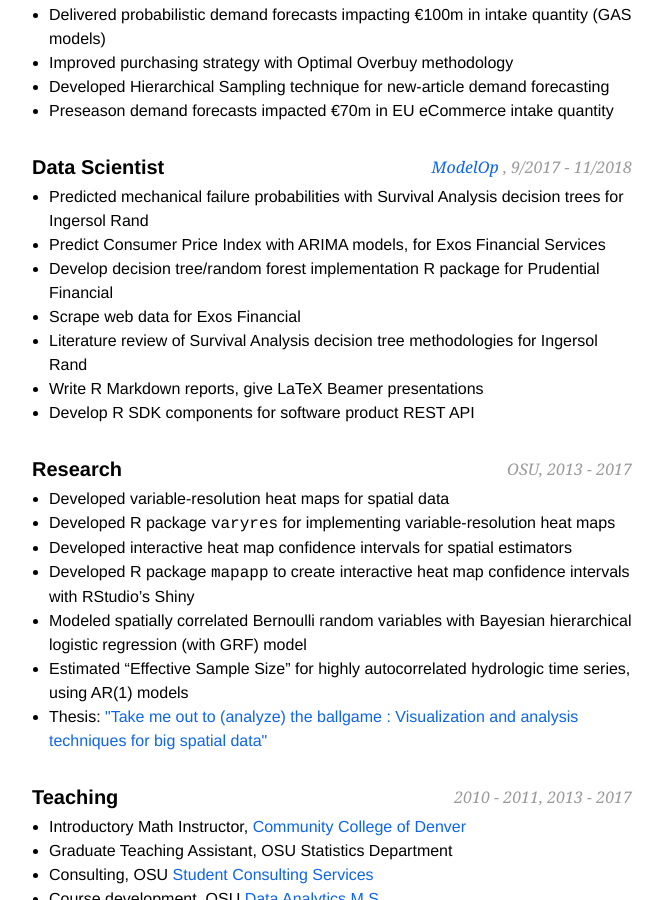
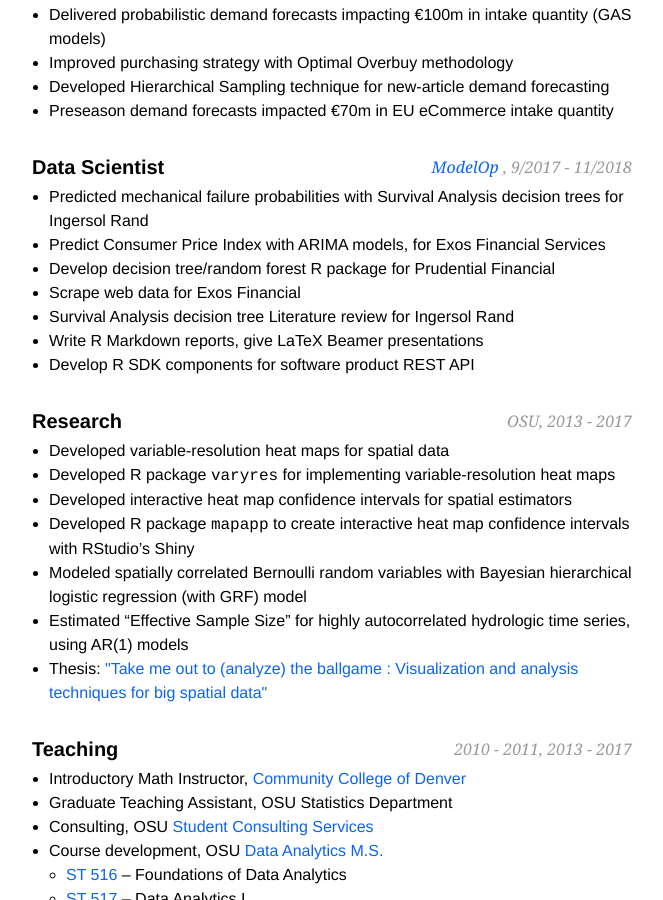
Before and after one commit to cwcomiskey/cwcomiskey.github.io, a Jekyll site: the page index.html, which Jekyll copies as it is, in a window 1280 px wide and 900 px high, scrolled down 532 px. Shown: the whole window, without its empty margins (408-1071 px from the left). Built offline with Jekyll 4.4.1, drawn with Linux system fonts in a browser that asks for light colours.

Commit message:
Update index.html

```diff
--- a/index.html
+++ b/index.html
@@ -65,6 +65,7 @@
         </div>
 
         <div class="clear"></div>
+	<div class="clear"></div>
 
         <dl>
             <dd class="clear"></dd>
@@ -100,9 +101,9 @@
                 <ul>
 			<li> Predicted mechanical failure probabilities with Survival Analysis decision trees for Ingersol Rand </li>
 			<li> Predict Consumer Price Index with ARIMA models, for Exos Financial Services </li>
-                    	<li> Develop decision tree/random forest implementation R package for Prudential Financial </li>
+                    	<li> Develop decision tree/random forest R package for Prudential Financial </li>
 			<li> Scrape web data for Exos Financial </li>
-                    	<li> Literature review of Survival Analysis decision tree methodologies for Ingersol Rand </li>
+                    	<li> Survival Analysis decision tree Literature review for Ingersol Rand </li>
 			<li> Write R Markdown reports, give LaTeX Beamer presentations </li>
 			<li> Develop R SDK components for software product REST API </li>
 
```
